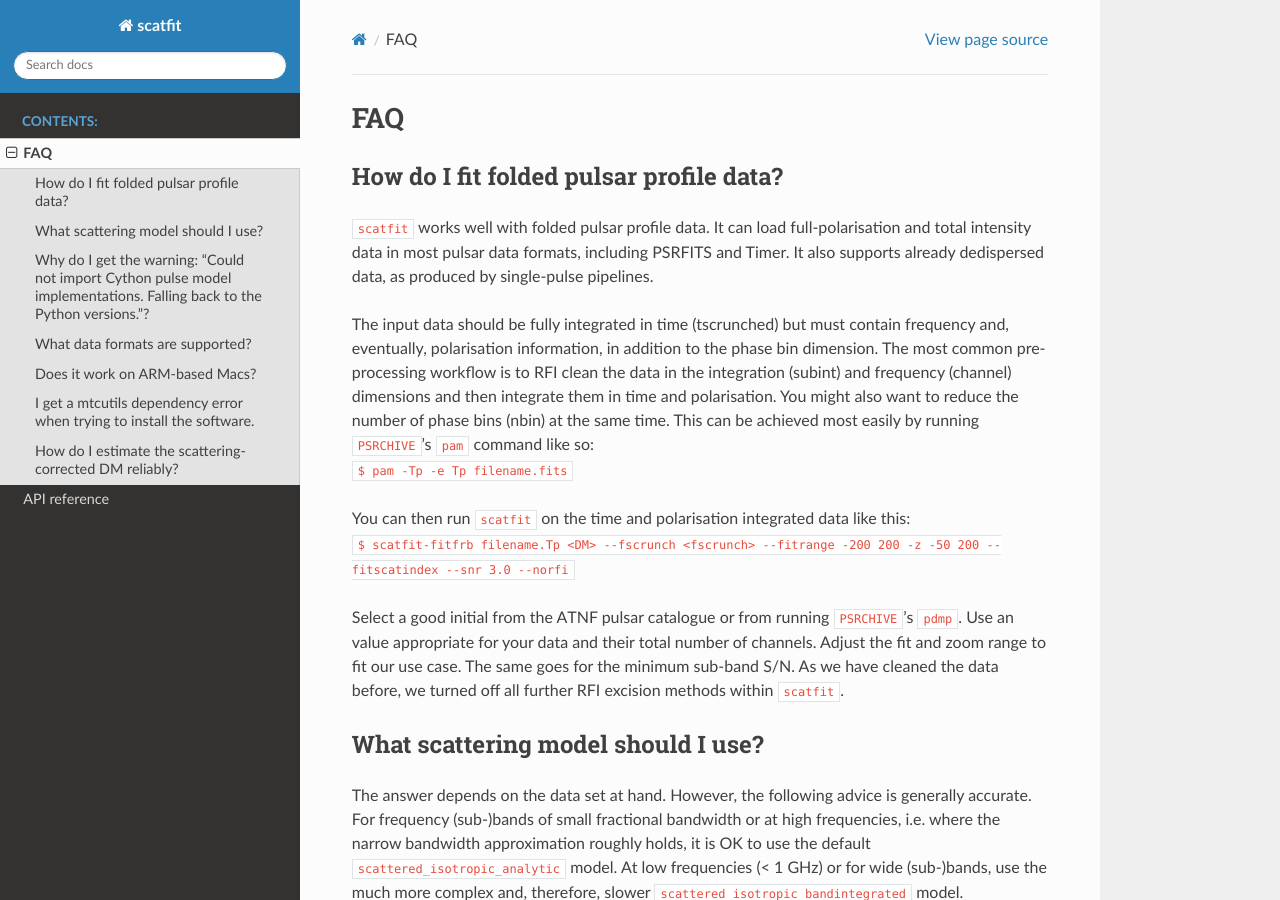
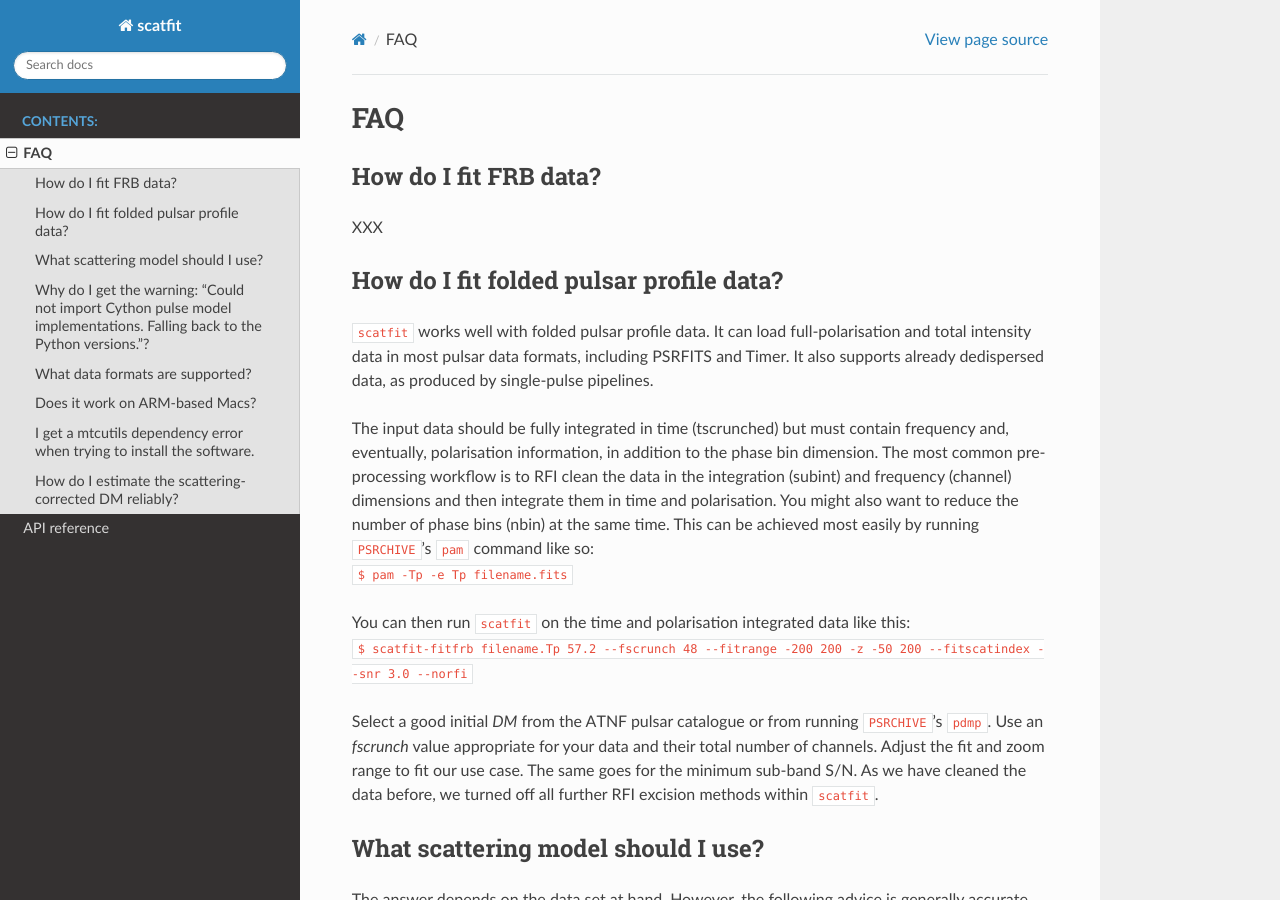
Before and after one commit to fjankowsk/scatfit, a Sphinx documentation site: the page built from docs/FAQ.md, in a window 1280 px wide and 900 px high. Built offline with Sphinx 7.4.7 and the Read the Docs theme 3.1.0, drawn with Linux system fonts in a browser that asks for light colours.

Commit message:
Do not use angle brackets, as they get confused as HTML tags.

```diff
--- a/docs/FAQ.md
+++ b/docs/FAQ.md
@@ -1,4 +1,8 @@
 # FAQ #
+
+## How do I fit FRB data? ##
+
+XXX
 
 ## How do I fit folded pulsar profile data? ##
 
@@ -8,9 +12,9 @@ The input data should be fully integrated in time (tscrunched) but must contain
 `$ pam -Tp -e Tp filename.fits`
 
 You can then run `scatfit` on the time and polarisation integrated data like this:
-`$ scatfit-fitfrb filename.Tp <DM> --fscrunch <fscrunch> --fitrange -200 200 -z -50 200 --fitscatindex --snr 3.0 --norfi`
+`$ scatfit-fitfrb filename.Tp 57.2 --fscrunch 48 --fitrange -200 200 -z -50 200 --fitscatindex --snr 3.0 --norfi`
 
-Select a good initial <DM> from the ATNF pulsar catalogue or from running `PSRCHIVE`'s `pdmp`. Use an <fscrunch> value appropriate for your data and their total number of channels. Adjust the fit and zoom range to fit our use case. The same goes for the minimum sub-band S/N. As we have cleaned the data before, we turned off all further RFI excision methods within `scatfit`.
+Select a good initial *DM* from the ATNF pulsar catalogue or from running `PSRCHIVE`'s `pdmp`. Use an *fscrunch* value appropriate for your data and their total number of channels. Adjust the fit and zoom range to fit our use case. The same goes for the minimum sub-band S/N. As we have cleaned the data before, we turned off all further RFI excision methods within `scatfit`.
 
 ## What scattering model should I use? ##
 
```
